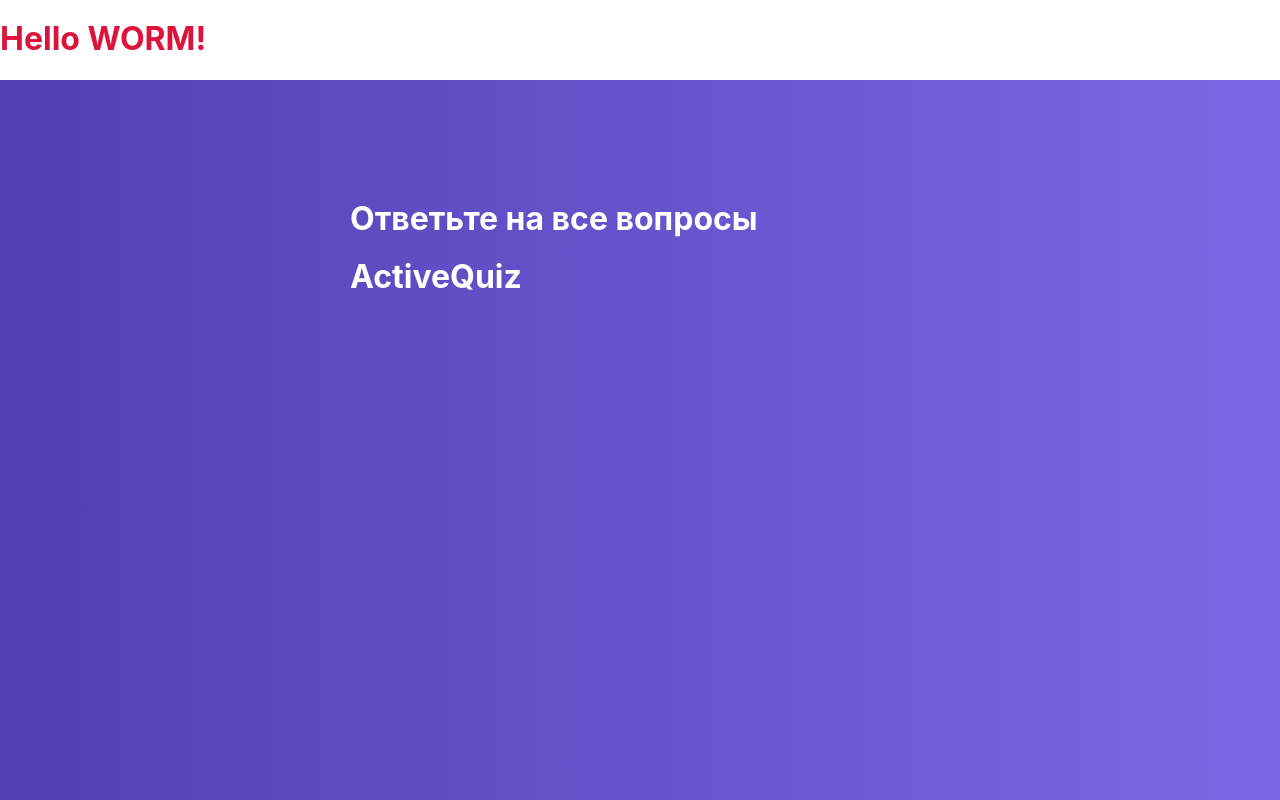
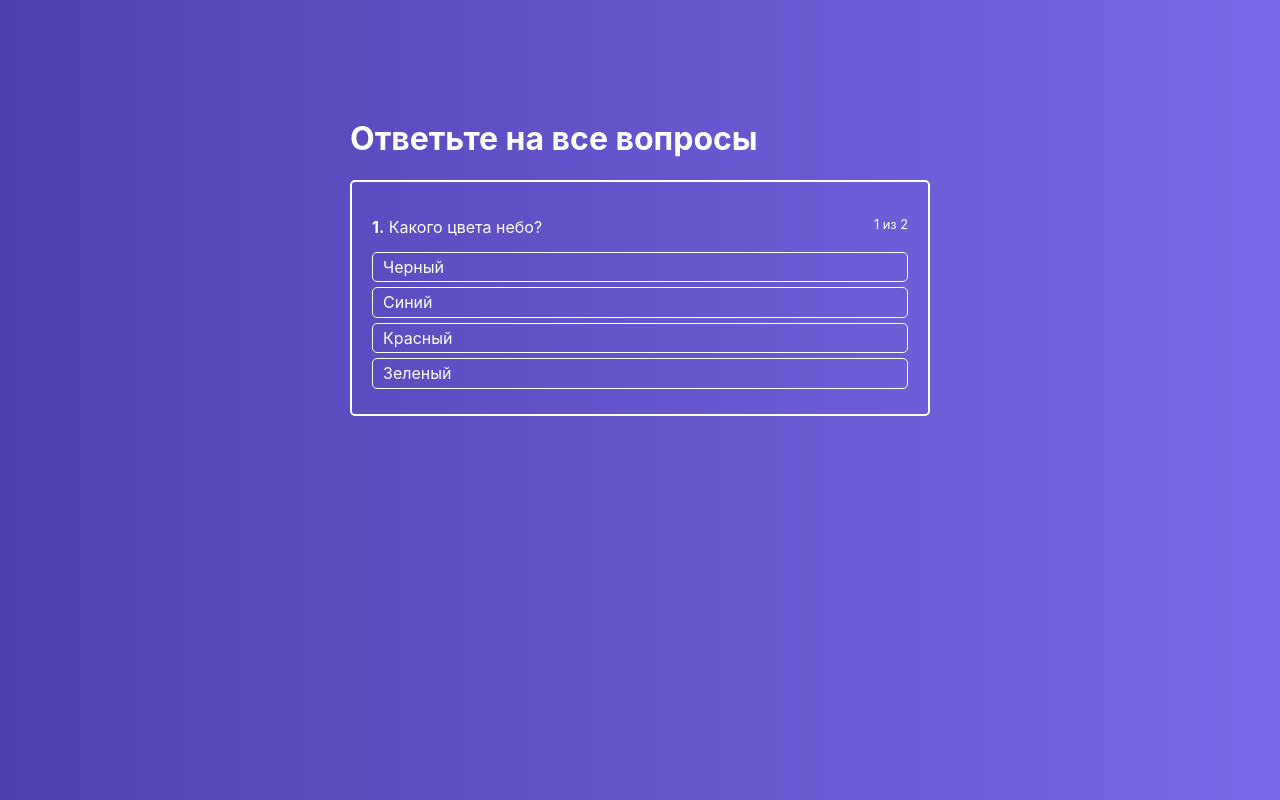
Before and after one commit to andrewdark/quiz, a React app in the folder src/main/frontend/: page / in a window 1280 px wide. Built offline with nearby package versions, Linux system fonts and the light colour scheme; the HTML template or start-up script is replaced by a standard one.

Commit message:
add structure for quiz question + onClick function

```diff
--- a/src/main/frontend/src/App.tsx
+++ b/src/main/frontend/src/App.tsx
@@ -1,4 +1,3 @@
-import classes from './App.module.scss';
 import Layout from './hoc/Layout/Layout'
 import {Component} from "react";
 import Quiz from './containers/Quiz/Quiz';
@@ -7,7 +6,6 @@
     render() {
         return (
             <Layout>
-                <h1 className={classes.myColor}>Hello WORM!</h1>
                 <Quiz/>
             </Layout>
         )
--- a/src/main/frontend/src/components/ActiveQuiz/ActiveQuiz.module.scss
+++ b/src/main/frontend/src/components/ActiveQuiz/ActiveQuiz.module.scss
@@ -0,0 +1,13 @@
+.ActiveQuiz {
+  padding: 20px;
+  color: #fff;
+  border: 2px solid #fff;
+  border-radius: 5px;
+  margin: 0 10px;
+  box-sizing: border-box;
+}
+
+.Question {
+  display: flex;
+  justify-content: space-between;
+}
--- a/src/main/frontend/src/components/ActiveQuiz/ActiveQuiz.tsx
+++ b/src/main/frontend/src/components/ActiveQuiz/ActiveQuiz.tsx
@@ -1,9 +1,35 @@
 import classes from "./ActiveQuiz.module.scss";
+import AnswersList from "./AnswersList/AnswersList";
+import {IQuiz, IState} from "../../types/types";
 
+interface ActiveQuizProps {
+    answerState: IState;
+    quiz: IQuiz;
+    onAnswerClick?: Function;
+    quizLength: number;
+    answerNumber: number;
+}
 
-const ActiveQuiz = () => {
+const ActiveQuiz = (props: ActiveQuizProps) => {
     return (
-       <h1>ActiveQuiz</h1>
+        <div className={classes.ActiveQuiz}>
+            <p className={classes.Question}>
+        <span>
+          <strong>{props.answerNumber}.</strong>&nbsp;
+            {props.quiz.question}
+        </span>
+
+                <small>
+                    {props.answerNumber} из {props.quizLength}
+                </small>
+            </p>
+
+            <AnswersList
+                answerState={props.answerState}
+                answers={props.quiz.answers}
+                onAnswerClick={props.onAnswerClick}
+            />
+        </div>
     );
 };
 
--- /dev/null
+++ b/src/main/frontend/src/components/ActiveQuiz/AnswersList/AnswerItem/AnswerItem.module.scss
@@ -0,0 +1,20 @@
+.AnswerItem {
+  border: 1px solid #fff;
+  border-radius: 5px;
+  padding: 5px 10px;
+  margin-bottom: 5px;
+  cursor: pointer;
+}
+
+.AnswerItem:hover {
+  background: rgba(255, 255, 255, .2);
+  transition: background .3s ease-in-out;
+}
+
+.AnswerItem.success {
+  background: rgba(161, 240, 69, .7);
+}
+
+.AnswerItem.error {
+  background: rgba(240, 87, 108, .7);
+}
--- /dev/null
+++ b/src/main/frontend/src/components/ActiveQuiz/AnswersList/AnswerItem/AnswerItem.tsx
@@ -0,0 +1,28 @@
+import classes from "./AnswerItem.module.scss";
+import {IAnswer} from "../../../../types/types";
+import React from "react";
+
+interface AnswerItemProps{
+    state?: string;
+    answer: IAnswer;
+    onAnswerClick: Function;
+}
+
+const AnswerItem = (props: AnswerItemProps) => {
+    const cls = [classes.AnswerItem];
+
+    if (props.state) {
+        cls.push(classes[props.state]);
+    }
+
+    return (
+        <li
+            className={cls.join(" ")}
+            onClick={() => props.onAnswerClick(props.answer.id)}
+        >
+            {props.answer.text}
+        </li>
+    );
+};
+
+export default AnswerItem;
--- /dev/null
+++ b/src/main/frontend/src/components/ActiveQuiz/AnswersList/AnswersList.module.scss
@@ -0,0 +1,5 @@
+.AnswersList {
+  list-style: none;
+  margin: 0;
+  padding: 0;
+}
--- /dev/null
+++ b/src/main/frontend/src/components/ActiveQuiz/AnswersList/AnswersList.tsx
@@ -0,0 +1,27 @@
+import classes from "./AnswersList.module.scss";
+import AnswerItem from "./AnswerItem/AnswerItem";
+import {IAnswer, IState} from "../../../types/types";
+
+interface AnswersListProps {
+    answerState?: IState;
+    answers: IAnswer[];
+    onAnswerClick?: Function;
+}
+
+const AnswersList = (props: AnswersListProps) => {
+    return (
+        <ul className={classes.AnswersList}>
+            {props.answers.map((answer: IAnswer, index: number) => {
+                return (
+                    <AnswerItem key={index}
+                                answer={answer}
+                                onAnswerClick={props.onAnswerClick}
+                                state={props.answerState ? props.answerState.value : null}
+                    />
+                );
+            })}
+        </ul>
+    );
+};
+
+export default AnswersList;
--- a/src/main/frontend/src/containers/Quiz/Quiz.tsx
+++ b/src/main/frontend/src/containers/Quiz/Quiz.tsx
@@ -2,22 +2,17 @@
 import classes from "./Quiz.module.scss";
 import ActiveQuiz from "../../components/ActiveQuiz/ActiveQuiz";
 import FinishedQuiz from "../../components/FinishedQuiz/FinishedQuiz";
-import {IQuiz, IAnswer} from "../../types/types";
+import {IQuiz, IState} from "../../types/types";
 
 interface QuizProps {
     children?: React.ReactChild | React.ReactNode;
 }
 
-interface IRes {
-    id?: number;
-    value?: string;
-}
-
 interface QuizState {
-    results?: IRes;
+    results?: IState;
     isFinished?: boolean;
     activeQuestion?: number;
-    answerState?: IRes;
+    answerState?: IState;
     quiz?: IQuiz[];
 }
 
@@ -54,9 +49,9 @@
     };
 
     onAnswerClickHandler = (answerId: number) => {
-
+        console.log("clicked: " + answerId)
         const question = this.state.quiz[this.state.activeQuestion];
-        const results: IRes = this.state.results;
+        const results: IState = this.state.results;
 
     };
 
@@ -84,7 +79,14 @@
 
                         />
                     ) : (
-                        <ActiveQuiz/>
+
+                        <ActiveQuiz
+                            answerState={this.state.answerState}
+                            quiz={this.state.quiz[this.state.activeQuestion]}
+                            onAnswerClick={this.onAnswerClickHandler}
+                            quizLength={this.state.quiz.length}
+                            answerNumber={this.state.activeQuestion + 1}
+                        />
                     )}
                 </div>
             </div>
--- a/src/main/frontend/src/types/types.tsx
+++ b/src/main/frontend/src/types/types.tsx
@@ -9,3 +9,8 @@
     id: number;
     text: string;
 }
+
+export interface IState {
+    id?: number;
+    value?: string;
+}
```
Also changed, not shown: 1 other file (tests, documents, lock files or other folders).
